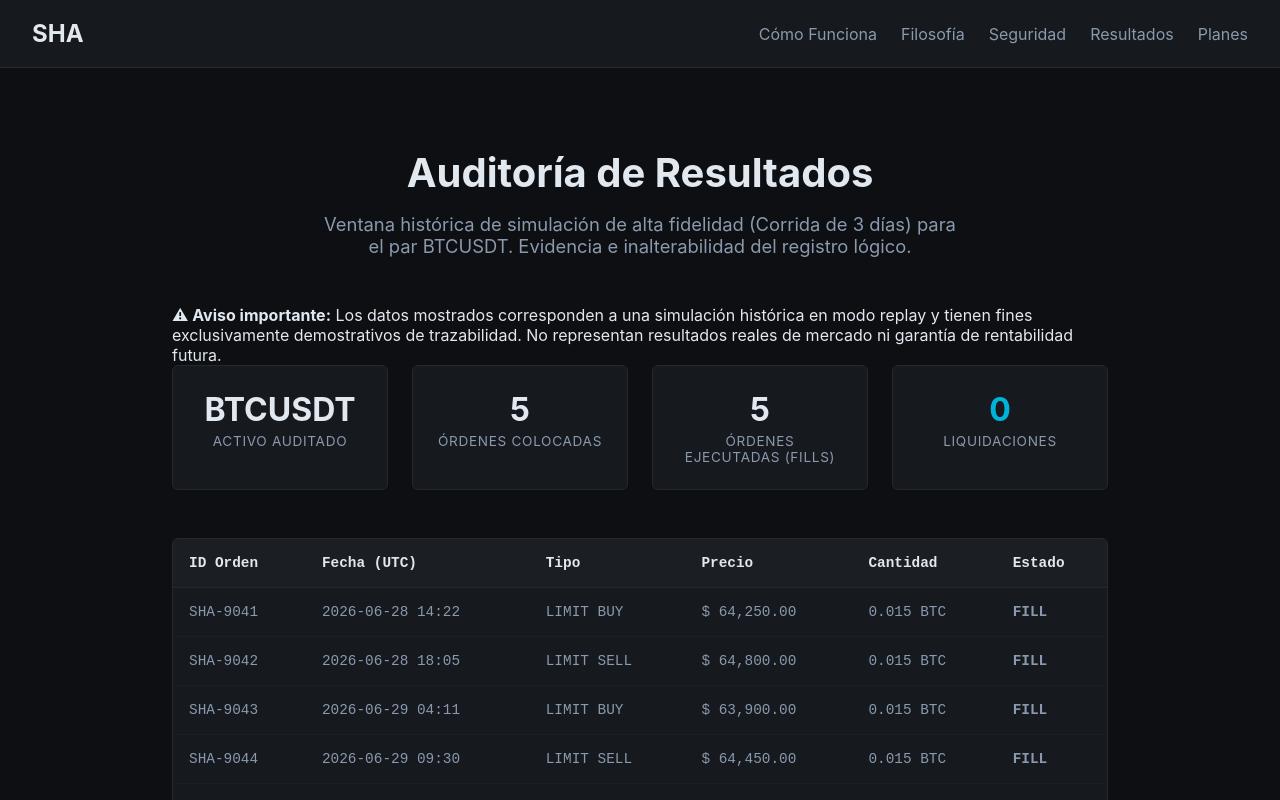
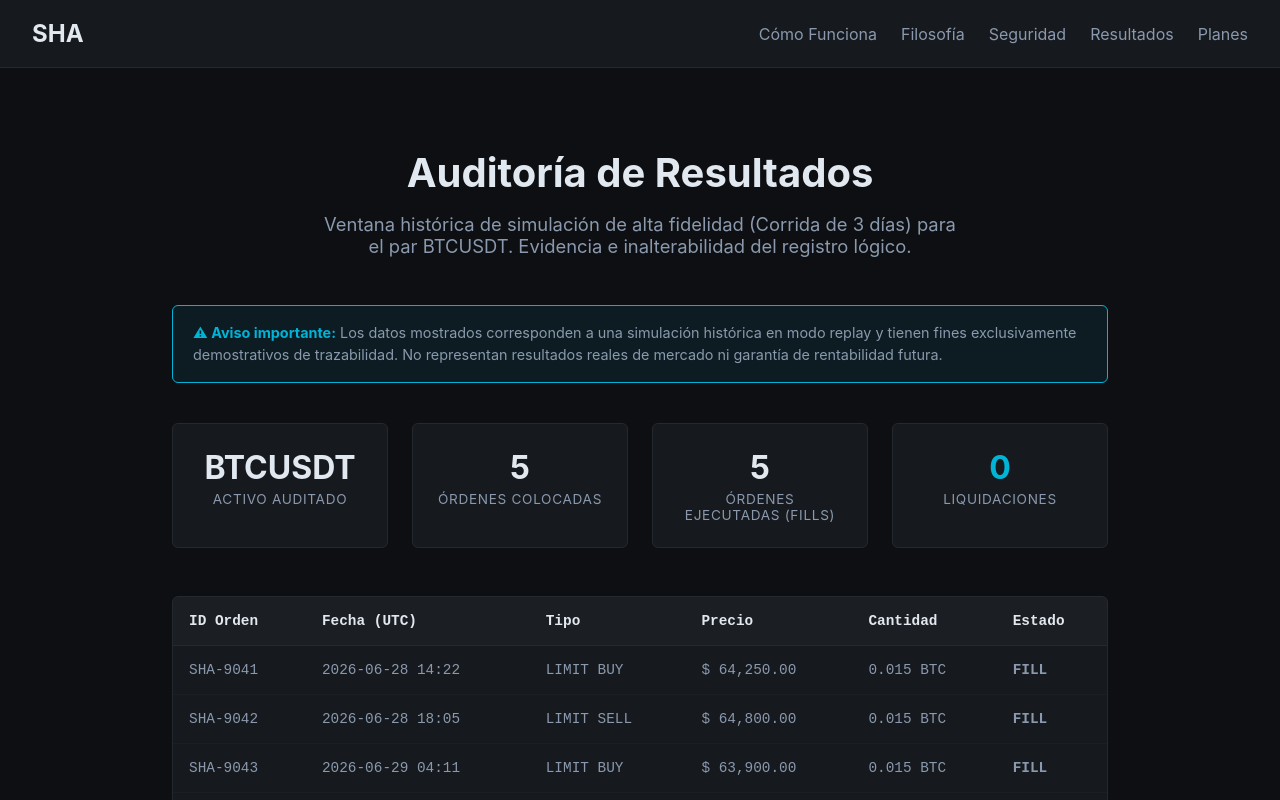
Before and after one commit to jorge-alo/sha, a Next.js app: page /resultados in a window 1280 px wide. Built offline with nearby package versions, Linux system fonts and the light colour scheme.

Commit message:
agregando el style

```diff
--- a/app/resultados/page.module.css
+++ b/app/resultados/page.module.css
@@ -97,6 +97,20 @@
   color: #00ffcc;
   font-weight: bold;
 }
+.disclaimer {
+  background-color: rgba(0, 180, 216, 0.08);
+  border: 1px solid var(--color-accent);
+  border-radius: 6px;
+  padding: 1rem 1.25rem;
+  color: var(--color-text-muted);
+  font-size: 0.9rem;
+  line-height: 1.5;
+  margin-bottom: 2.5rem;
+}
+
+.disclaimer strong {
+  color: var(--color-accent);
+}
 
 /* ---- TABLET ---- */
 @media (max-width: 768px) {
```
